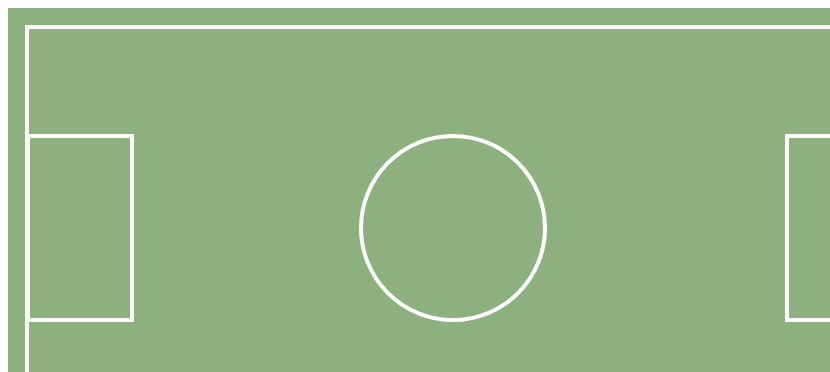
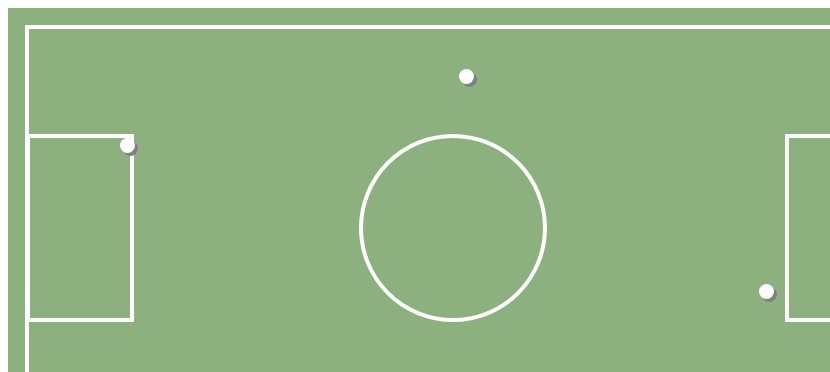
Before and after one commit to Liliwaukee/casos-practicos, a plain HTML site: page cancha-futbol/index.html in a window 1280 px wide. Shown: the top 372 px of the page, 0-830 px from the left. Drawn offline with Linux system fonts and the light colour scheme.

Commit message:
Update index.html

```diff
--- a/cancha-futbol/index.html
+++ b/cancha-futbol/index.html
@@ -8,11 +8,13 @@
   <body>
     <div class="field">
       <div class="frame">
-        <div class="circle">
-
+        <div class="circle"></div>
+        <div class="rectangle">
+          <div class="ball one"></div>
         </div>
-        <div class="rectangle"> </div>
         <div class="rectangle-two"> </div>
+        <div class="ball two"></div>
+        <div class="ball three"></div>
       </div>
 
     </div>
```
